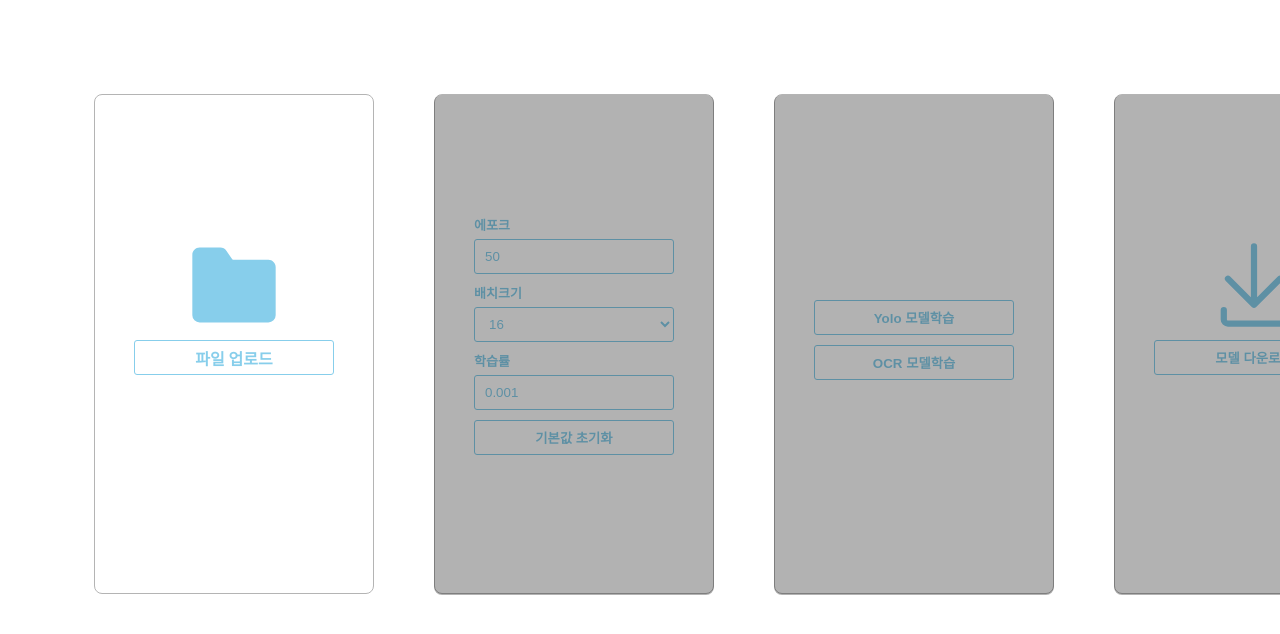
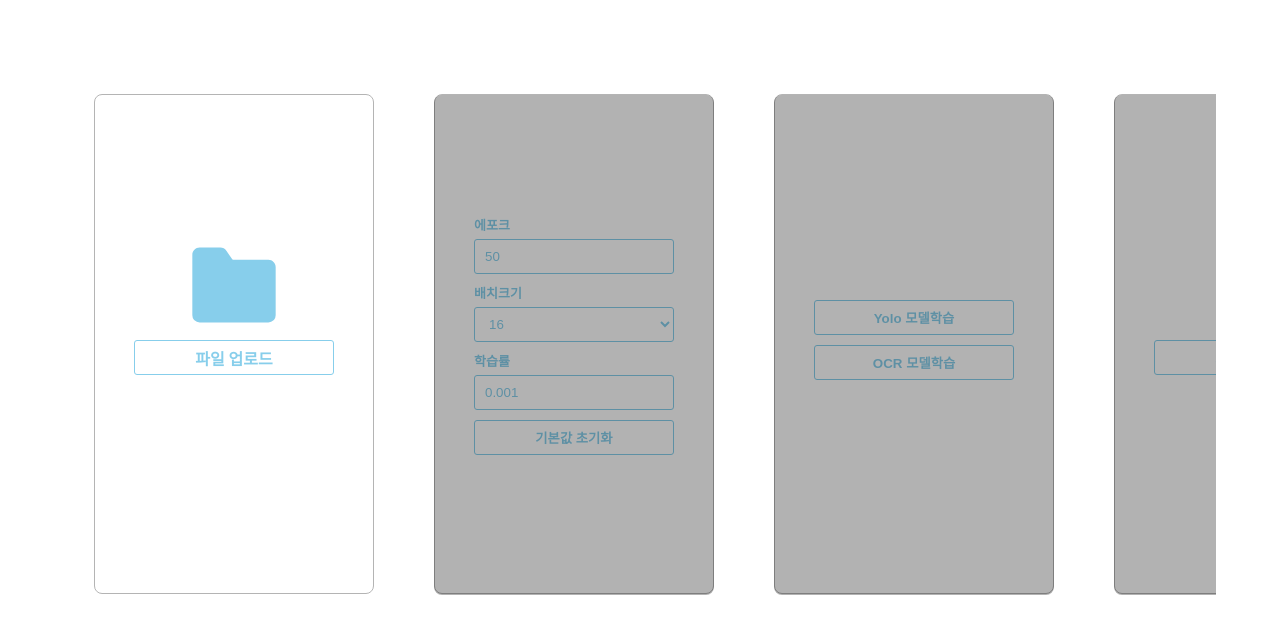
Before and after one commit to GDSC-Daejin/project-have-to-win-frontend, a Next.js app: page / in a window 1280 px wide. Shown: the top 634 px of the page. Built offline with nearby package versions, Linux system fonts and the light colour scheme; no server answers.

Commit message:
메인 화면 padding을 margin 값으로 변경

```diff
--- a/src/app/page.module.css
+++ b/src/app/page.module.css
@@ -3,7 +3,7 @@
   flex-direction: row;
   justify-content: space-between;
   align-items: center;
-  padding: 4rem;
+  margin: 4rem;
   width: auto;
   overflow-y: auto;
   -ms-overflow-style: none;
```
